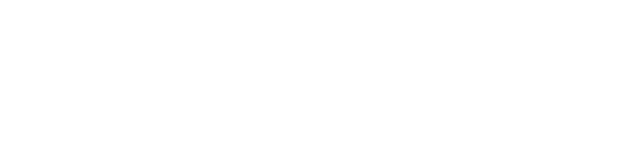
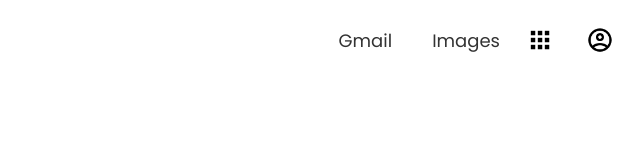
Before and after one commit to duypro1610/google-homepage, a plain HTML site: page index.html in a window 1280 px wide. Shown: the whole page, without its empty margins (640-1280 px from the left). Drawn offline with Linux system fonts and the light colour scheme.

Commit message:
Finished header

```diff
--- a/index.html
+++ b/index.html
@@ -2,14 +2,35 @@
 <html lang="en">
 
 <head>
-    <meta charset="UTF-8">
-    <meta http-equiv="X-UA-Compatible" content="IE=edge">
-    <meta name="viewport" content="width=device-width, initial-scale=1.0">
+    <meta charset="UTF-8" />
+    <meta http-equiv="X-UA-Compatible" content="IE=edge" />
+    <meta name="viewport" content="width=device-width, initial-scale=1.0" />
+    <link rel="stylesheet" href="./styles/style.css">
     <title>Google Homepage | The Odin Project</title>
 </head>
 
 <body>
+    <div class="container">
+        <header>
+            <nav class="nav">
+                <ul class="nav-list">
+                    <li>
+                        <a href="#">Gmail</a>
+                    </li>
+                    <li>
+                        <a href="#">Images</a>
+                    </li>
+                </ul>
+                <div class="apps">
+                    <img src="./images/apps.png" alt="apps">
+                </div>
 
+                <div class="user">
+                    <img src="./images/user.png" alt="user">
+                </div>
+            </nav>
+        </header>
+    </div>
 </body>
 
 </html>
--- a/styles/style.css
+++ b/styles/style.css
@@ -0,0 +1,84 @@
+/* Google font: poppins */
+
+@import url("https://fonts.googleapis.com/css2?family=Poppins:wght@200;300;400;500;700;800;900&display=swap");
+
+/* Reset CSS */
+
+* {
+    padding: 0;
+    margin: 0;
+    box-sizing: border-box;
+    font-family: poppins, sans-serif;
+}
+
+.container {
+    position: relative;
+    height: 100vh;
+}
+
+header {
+    position: relative;
+    display: flex;
+    padding: 20px;
+    justify-content: flex-end;
+    align-items: center;
+}
+
+header .nav {
+    display: flex;
+    align-items: center;
+}
+
+header .nav .nav-list {
+    display: flex;
+    list-style: none;
+}
+
+header .nav .nav-list a {
+    display: inline-block;
+    text-decoration: none;
+    color: #333;
+    font-weight: 400;
+    font-size: 18px;
+    margin: 0 20px;
+}
+
+header .nav .nav-list a:hover {
+    text-decoration: underline;
+}
+
+header .apps {
+    position: relative;
+    width: 40px;
+    height: 40px;
+    margin-right: 20px;
+    border-radius: 50%;
+    background-color: transparent;
+    transition: background .5s;
+    padding: 6px;
+    cursor: pointer;
+}
+
+header .apps:hover {
+    background-color: rgba(0, 0, 0, .1);
+}
+
+header .apps img {
+    width: 100%;
+    height: 100%;
+    object-fit: cover;
+}
+
+header .user {
+    position: relative;
+    width: 40px;
+    height: 40px;
+    padding: 6px;
+    cursor: pointer;
+}
+
+header .user img {
+    width: 100%;
+    height: 100%;
+    object-fit: cover;
+}
```
Also changed, not shown: images/apps.png (added), images/user.png (added).
